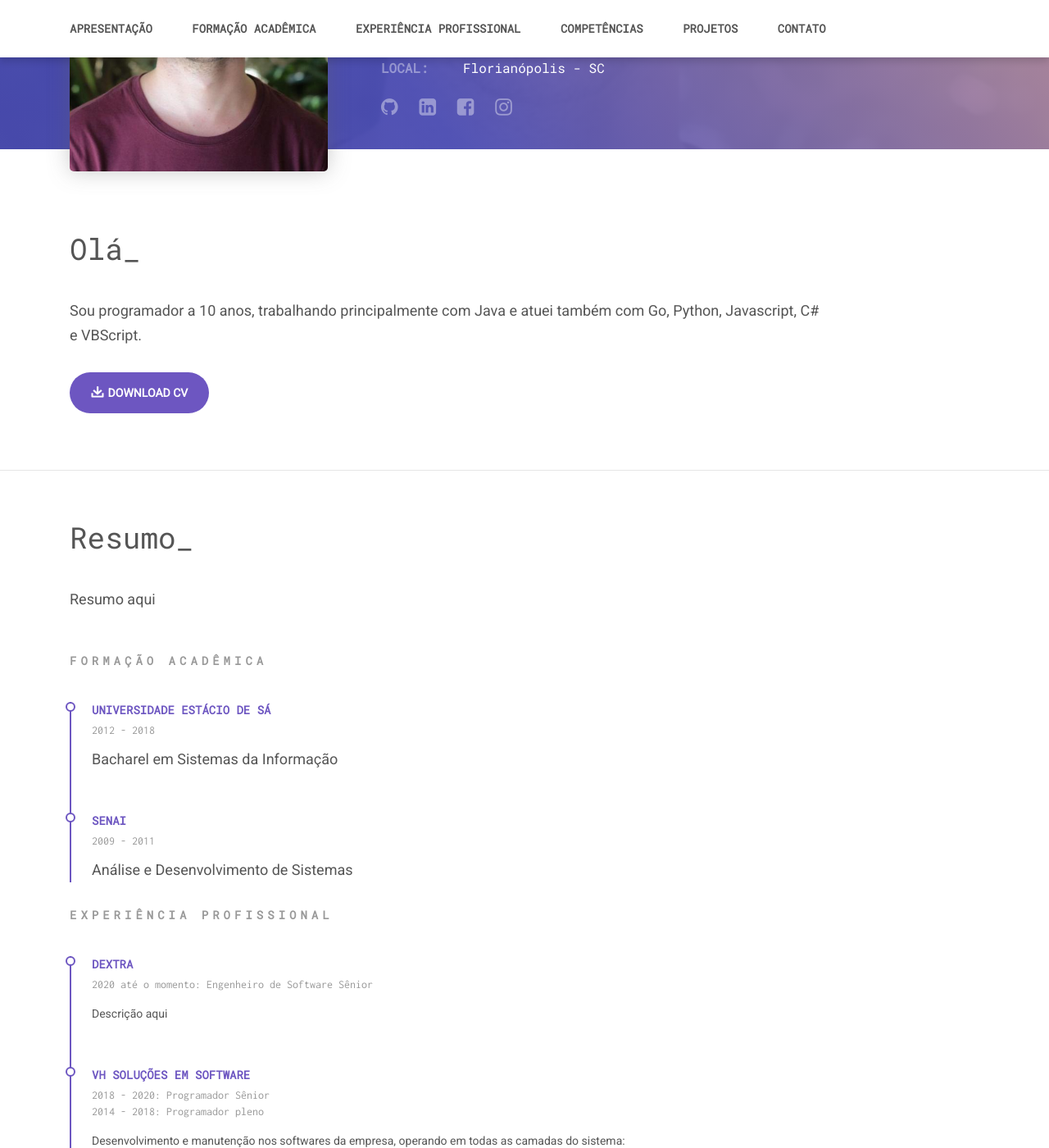
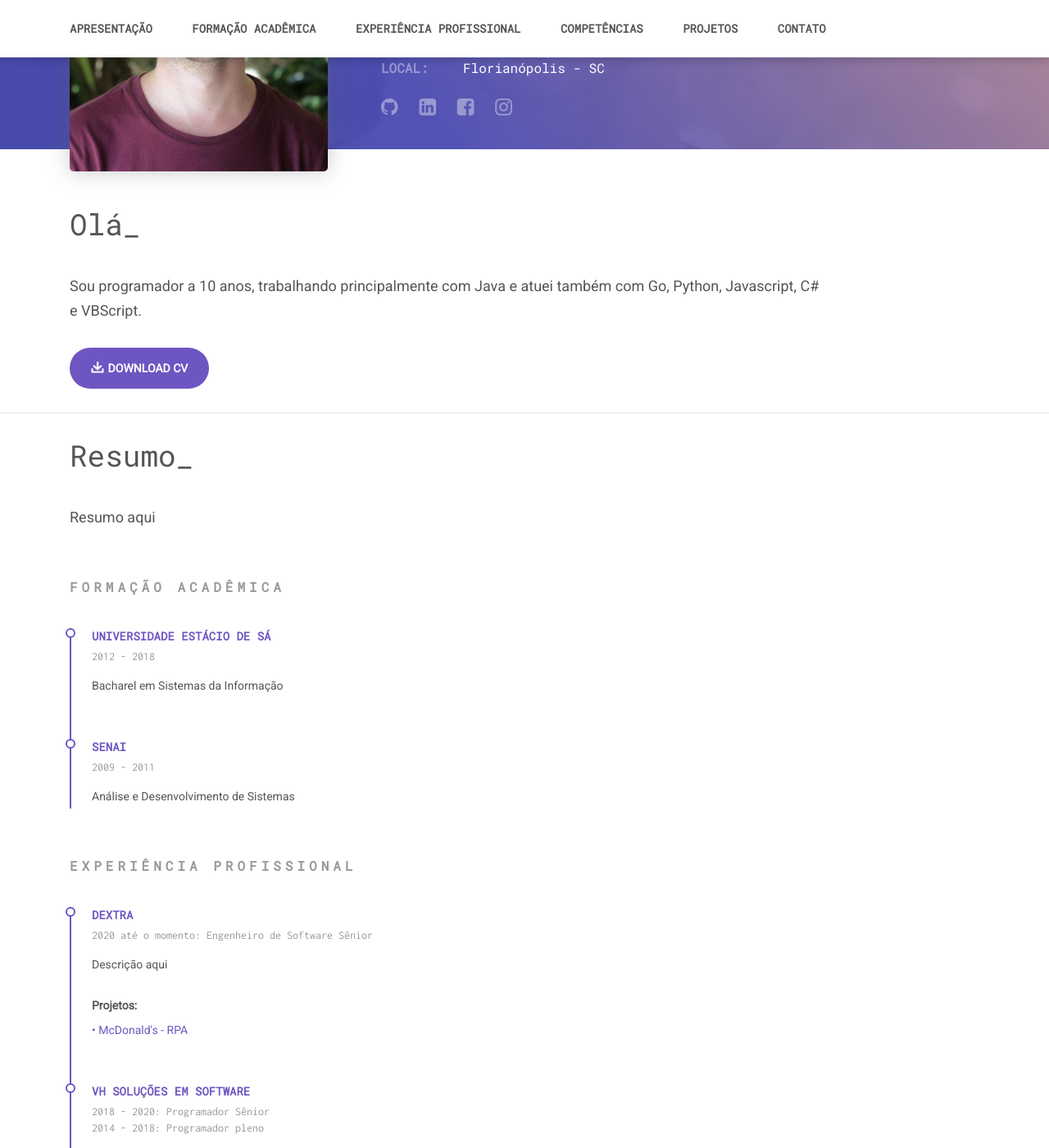
Before and after one commit to djeffersonx/presentation, a Jekyll site: the page built from index.markdown, in a window 1280 px wide and 1400 px high, scrolled down 311 px. Shown: the whole window at 82% size. Built offline with Jekyll 4.4.1, drawn with Linux system fonts in a browser that asks for light colours; nearby versions of some CDN libraries; some of the changed text lies outside the part shown.

Commit message:
refactoring in employment projects

```diff
--- a/_includes/education.html
+++ b/_includes/education.html
@@ -1,7 +1,7 @@
 <div class="resume-list__block">
     <p class="resume-list__block-title">{{include.title}}</p>
     <p class="resume-list__block-date">{{include.period}}</p>
-    <p>
+    <p class="education-description">
         {{include.description}}
     </p>
 </div>
--- /dev/null
+++ b/_includes/employment.html
@@ -0,0 +1,8 @@
+<div class="resume-list__block">
+    <p class="resume-list__block-title">{{include.employment.title}}</p>
+    <p class="resume-list__block-date">{{include.employment.positions | join: "</br>"}}</p>
+    <p class="job-description">
+        {{include.employment.description}}
+        {% include employmentProjects.html employment=include.employment  %}
+    </p>
+</div>
--- /dev/null
+++ b/_includes/employmentProjects.html
@@ -0,0 +1,11 @@
+{% if include.employment.projects %}
+
+<p class="employment-projects">
+    <b>Projetos:</b>
+    {% for project in include.employment.projects %}
+    </br>
+    <a data-toggle="modal" data-target="#modal-{{include.employment.key}}-{{project.key}}">• {{project.title}}</a>
+    {% endfor %}
+</p>
+
+{% endif %}
--- a/_includes/job.html
+++ /dev/null
@@ -1,7 +0,0 @@
-<div class="resume-list__block">
-    <p class="resume-list__block-title">{{include.title}}</p>
-    <p class="resume-list__block-date">{{include.subtitle}}</p>
-    <p class="job-description">
-        {{include.description}}
-    </p>
-</div>
--- /dev/null
+++ b/_includes/projectModal.html
@@ -0,0 +1,34 @@
+<div class="modal fade portfolio-modal" id="modal-{{include.key}}" tabindex="-1" role="dialog" aria-hidden="true">
+  <div class="modal-dialog modal-lg" role="document">
+    <div class="modal-content">
+      <div class="modal-header">
+        <button type="button" class="close" data-dismiss="modal" aria-label="Close">
+          <span aria-hidden="true">&times;</span>
+        </button>
+      </div>
+      <p class="portfolio-modal__title">{{include.title}}</p>
+
+      <div class="modal-project-card__img">
+        <img class="" src="{{include.image}}" alt="project-img">
+      </div>
+
+      <p class="portfolio-modal__description">
+        {{include.description}}
+      </p>
+      {% if project.link %}
+      <div class="portfolio-modal__link">
+        <a href="{{include.link}}" target="_blank" class="project-card__link">{{include.link}}</a>
+      </div>
+      {% endif %}
+      <div class="portfolio-modal__stack">
+        <p class="portfolio-modal__stack-title">Tecnologias:</p>
+        <ul class="tags">
+          {% for tag in include.tags %}
+          <li>{{tag}}</li>
+          {% endfor %}
+        </ul>
+      </div>
+    </div>
+  </div>
+</div>
+</div>
--- a/_includes/skill.html
+++ b/_includes/skill.html
@@ -1,4 +1,4 @@
-<div class="progress-list__skill">
+<div class="col-md-6 progress-list__skill">
     <p>
         <span class="progress-list__skill-title">{{include.title}}</span>
         <span class="progress-list__skill-value">{{include.percentage}}%</span>
--- a/_layouts/index.html
+++ b/_layouts/index.html
@@ -120,7 +120,7 @@
     <!--Resume-->
 
     <!--Education -->
-    <div id="education" class="row">
+    <div id="education" class="row section">
       <div class="col-md-8 section__resume resume-list">
         <h3 class="resume-list_title">formação acadêmica</h3>
         {% for education in site.data.presentation.education %}
@@ -131,19 +131,18 @@
     <!--Education -->
 
     <!-- Employment -->
-    <div id="employment" class="row">
+    <div id="employment" class="row section">
       <div class="col-md-8 section__resume resume-list">
         <h3 class="resume-list_title">Experiência profissional</h3>
-        {% for job in site.data.presentation.employment %}
-        {% assign positions = job.positions | join: "</br>" %}
-        {% include job.html title=job.title subtitle=positions description=job.description %}
+        {% for employment in site.data.presentation.employment %}
+        {% include employment.html employment=employment %}
         {% endfor %}
       </div>
     </div>
     <!-- Employment -->
 
     <!--Skills -->
-    <div id="skills" class="row section__resume progress-list js-progress-list">
+    <div id="skills" class="row section__resume progress-list js-progress-list section">
 
       <div class="col-md-8 section__resume resume-list">
         <h3 class="resume-list_title">competências</h3>
@@ -157,21 +156,12 @@
           <h2 class="ac-header">
             <button class="ac-trigger">{{skillGroup.title}}</button>
           </h2>
-          <div class="ac-panel">
+          <div class="ac-panel row container">
 
-            {% assign halfSkillsGroupSize = skillGroup.itens.size | divided_by: 2 %}
+            {% for skill in skillGroup.itens %}
+            {% include skill.html title=skill.title percentage=skill.percentage %}
+            {% endfor %}
 
-            <div class="col-md-6">
-              {% for skill in skillGroup.itens | limit: halfSkillsGroupSize %}
-              {% include skill.html title=skill.title percentage=skill.percentage %}
-              {% endfor %}
-            </div>
-
-            <div class="col-md-6">
-              {% for skill in skillGroup.itens | offset: halfSkillsGroupSize %}
-              {% include skill.html title=skill.title percentage=skill.percentage %}
-              {% endfor %}
-            </div>
           </div>
         </div>
 
@@ -192,19 +182,23 @@
       <div class="col-md-12">
         <nav>
           <ul>
+            {% assign projectsSize = site.data.presentation.projects | size%}
+            {% if projectsSize > 1 %}
             <li><a href="" data-portfolio-target-tag="all">Todos</a></li>
             {% for projectGroup in site.data.presentation.projects %}
             <li><a href="" data-portfolio-target-tag="{{projectGroup.key}}">{{projectGroup.title}}</a></li>
             {% endfor %}
+            {% endif %}
           </ul>
         </nav>
       </div>
     </div>
 
-    {% for projectGroup in site.data.presentation.projects %}{% for project in projectGroup.projects %}
+    {% for projectGroup in site.data.presentation.projects %}
+    {% for project in projectGroup.itens %}
 
     <div class="portfolio-cards">
-      <div class="row project-card" data-toggle="modal" data-target="#project-modal-{{pojectGroup.key}}-{{project.key}}"
+      <div class="row project-card" data-toggle="modal" data-target="#modal-{{projectGroup.key}}-{{project.key}}"
         data-portfolio-tag="{{projectGroup.key}}">
         <div class="col-md-6 col-lg-5 project-card__img">
           <img class="" src="{{project.image}}" alt="project-img">
@@ -227,53 +221,30 @@
 
     {% endfor %}
     {% endfor %}
+
   </section>
   <!--Portfolio-->
 
   <!-- Portfolio Modal -->
   {% for projectGroup in site.data.presentation.projects %}
-  {% for project in projectGroup.projects %}
-
-  <div class="modal fade portfolio-modal" id="project-modal-{{pojectGroup.key}}-{{project.key}}" tabindex="-1"
-    role="dialog" aria-hidden="true">
-    <div class="modal-dialog modal-lg" role="document">
-      <div class="modal-content">
-        <div class="modal-header">
-          <button type="button" class="close" data-dismiss="modal" aria-label="Close">
-            <span aria-hidden="true">&times;</span>
-          </button>
-        </div>
-        <div class="modal-body col-md-11 col-lg-9 ml-auto mr-auto">
-          <p class="portfolio-modal__title">{{project.title}}</p>
-
-          <div class="modal-project-card__img">
-            <img class="" src="{{project.image}}" alt="project-img">
-          </div>
-
-          <p class="portfolio-modal__description">
-            {{project.completeDescription}}
-          </p>
-          {% if project.link %}
-          <div class="portfolio-modal__link">
-            <a href="{{project.link}}" target="_blank" class="project-card__link">{{project.link}}</a>
-          </div>
-          {% endif %}
-          <div class="portfolio-modal__stack">
-            <p class="portfolio-modal__stack-title">Tecnologias:</p>
-            <ul class="tags">
-              {% for tag in project.tags %}
-              <li>{{tag}}</li>
-              {% endfor %}
-            </ul>
-          </div>
-        </div>
-      </div>
-    </div>
-  </div>
-
+  {% for project in projectGroup.itens %}
+  {% assign porfolioProjectModalKey = projectGroup.key | append: '-' | append: project.key %}
+  {% include projectModal.html key=porfolioProjectModalKey title=project.title image=project.image
+    description=project.description link=project.link tags=project.tags %}
   {% endfor %}
   {% endfor %}
   <!-- Portfolio Modal -->
+
+
+  <!-- Employment Projects Modal -->
+  {% for employment in site.data.presentation.employment %}
+  {% for employmentProject in employment.projects %}
+  {% assign employmentProjectModalKey = employment.key | append: '-' | append: employmentProject.key %}
+  {% include projectModal.html key=employmentProjectModalKey title=employmentProject.title image=employmentProject.image
+  description=employmentProject.completeDescription link=employmentProject.link tags=employmentProject.tags %}
+  {% endfor %}
+  {% endfor %}
+  <!-- Employment Projects Modal -->
 
   <!--Contact-->
   <div class="background" style="background-image: url(assets/img/img_bg_main.jpg)">
--- a/assets/css/accordion.css
+++ b/assets/css/accordion.css
@@ -21,7 +21,7 @@
 
 .ac .ac-trigger {
   font: bold 16px 'Arial', sans-serif;
-  color: #111;
+  color: #6d56c1;
   text-align: left;
   width: 100%;
   padding: 10px 30px 10px 10px;
@@ -48,7 +48,7 @@
 }
 
 .ac .ac-trigger:focus {
-  color: #8a8a8a;
+  color: #8372c1;
 }
 
 .ac .ac-panel {
```
Also changed, not shown: _data/presentation.yml (+127 -141 lines), assets/css/color.css.
